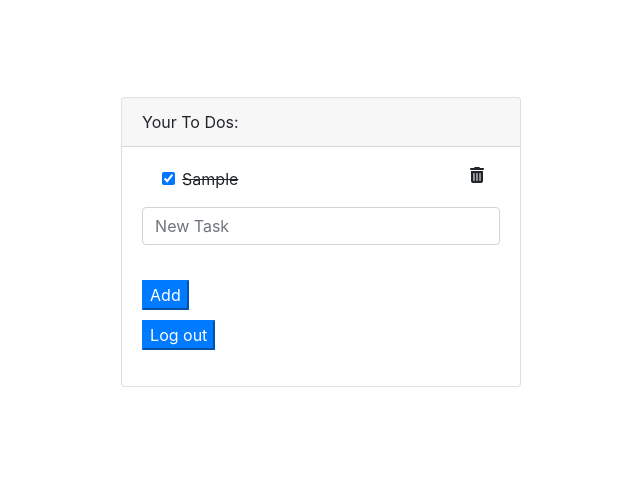
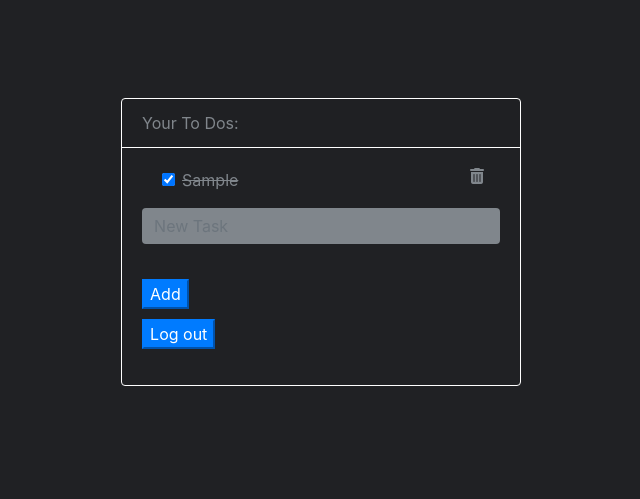
Before and after one commit to LauraJaneStevenson/take-home, a Flask app: page /list in a window 1280 px wide. Shown: the top 499 px of the page, without its empty margins (261-901 px from the left). Run offline with Flask 2, Linux system fonts and the light colour scheme; the visitor is signed in with stand-in values (Sample User, id 1); tables that the repository leaves empty hold one stand-in row (values such as "Sample post"); some libraries are stand-ins or nearby versions.

Commit message:
styled site

```diff
--- a/static/css/styles.css
+++ b/static/css/styles.css
@@ -7,14 +7,56 @@ li.done {
  button #update {
 
     display: inline-block;
+    cursor: pointer;
 }
 
 .btn-primary{
 
     margin-top: 10px;
+    cursor: pointer;
 }
 
 i.fas.fa-trash-alt{
     margin-right: 1rem;
     float:right;
 }
+
+i.fas.fa-trash-alt:hover{
+    color:#B8B8B8;
+    cursor: pointer;
+
+}
+
+card.mb-3.bg-transparent{
+    border-color: rgba(255,255,255,6);
+    box-shadow: 0px 3px 15px;
+
+}
+
+input.form-control{
+    background-color: rgb(128,134,140);
+    border:none;
+    color: white;
+}
+input.form-control:hover{
+    background-color: rgb(128,134,140);
+    border:none;
+    color: white;
+}
+
+div.card-header{
+
+    color: rgb(128,134,140);
+    border-color: rgba(255,255,255,6)
+
+}
+
+
+body {
+    background-color: rgb(32,33,36);
+}
+
+/* When the checkbox is checked, add a blue background */
+.container input:checked ~ .checkmark {
+  background-color: gray;
+}
--- a/static/js/tasks.js
+++ b/static/js/tasks.js
@@ -4,7 +4,7 @@ const completeTask = (id) => {
     $.post('/complete_task',{ 'id':id }, (res) => {
 
         location.reload(true);
-        // alert(res);
+
     });
 
 };
@@ -23,7 +23,7 @@ const deleteTask = (id) => {
 $('#update').on('click', () => {
 
 
-            location.reload(true);
+    location.reload(true);
 
  });
 
@@ -38,7 +38,7 @@ $.get('/all_tasks.json',(res)=>{
                 id="invalidCheck"
                 onclick="completeTask(${task.id})"
                 checked>
-                <li class="done" id="${task.id}">${task.task_str}<i class="fas fa-trash-alt" onclick="deleteTask(${task.id})"></i></li>`
+                <li class="done" style="color: rgb(128,134,140)" id="${task.id}">${task.task_str}<i class="fas fa-trash-alt" onclick="deleteTask(${task.id})"></i></li>`
                 );
         }else{
 
@@ -47,7 +47,7 @@ $.get('/all_tasks.json',(res)=>{
                 type="checkbox"
                 id="invalidCheck"
                 onclick="completeTask(${task.id})">
-                <li id="${task.id}">${task.task_str}<i class="fas fa-trash-alt" onclick="deleteTask(${task.id})"></i></li>`
+                <li style="color: rgb(128,134,140)" id="${task.id}">${task.task_str}<i class="fas fa-trash-alt" onclick="deleteTask(${task.id})"></i></li>`
                 );
         }
     };
--- a/templates/homepage.html
+++ b/templates/homepage.html
@@ -11,7 +11,7 @@
 
 <div class="row align-items-center justify-content-center" style="height:500px;">
     <div class="col-5">
-        <div class="card mb-3" style="max-width: 400px;">
+        <div class="card mb-3 bg-transparent" style="max-width: 400px;">
           <div class="card-header">Log in to see your to do list!</div>
           <div class="card-body form-group">
             <h5 class="card-title" style="margin-bottom: 25px;">Login</h5>
--- a/templates/list.html
+++ b/templates/list.html
@@ -4,7 +4,7 @@
 
 <div class="row align-items-center justify-content-center" style="height:500px;">
     <div class="col-5">
-        <div class="card mb-3" style="max-width: 400px;">
+        <div class="card mb-3 bg-transparent border-white" style="max-width: 400px;">
           <div class="card-header">Your To Dos:</div>
           <div class="card-body form-group">
             <ul class="tasks">
--- a/templates/register.html
+++ b/templates/register.html
@@ -4,7 +4,7 @@
 
 <div class="row align-items-center justify-content-center" style="height:500px;">
     <div class="col-5">
-        <div class="card mb-3" style="max-width: 400px;">
+        <div class="card mb-3 bg-transparent" style="max-width: 400px;">
           <div class="card-header">Create account to see your to do list!</div>
           <div class="card-body form-group">
             <h5 class="card-title" style="margin-bottom: 25px;">Create an Account</h5>
```
